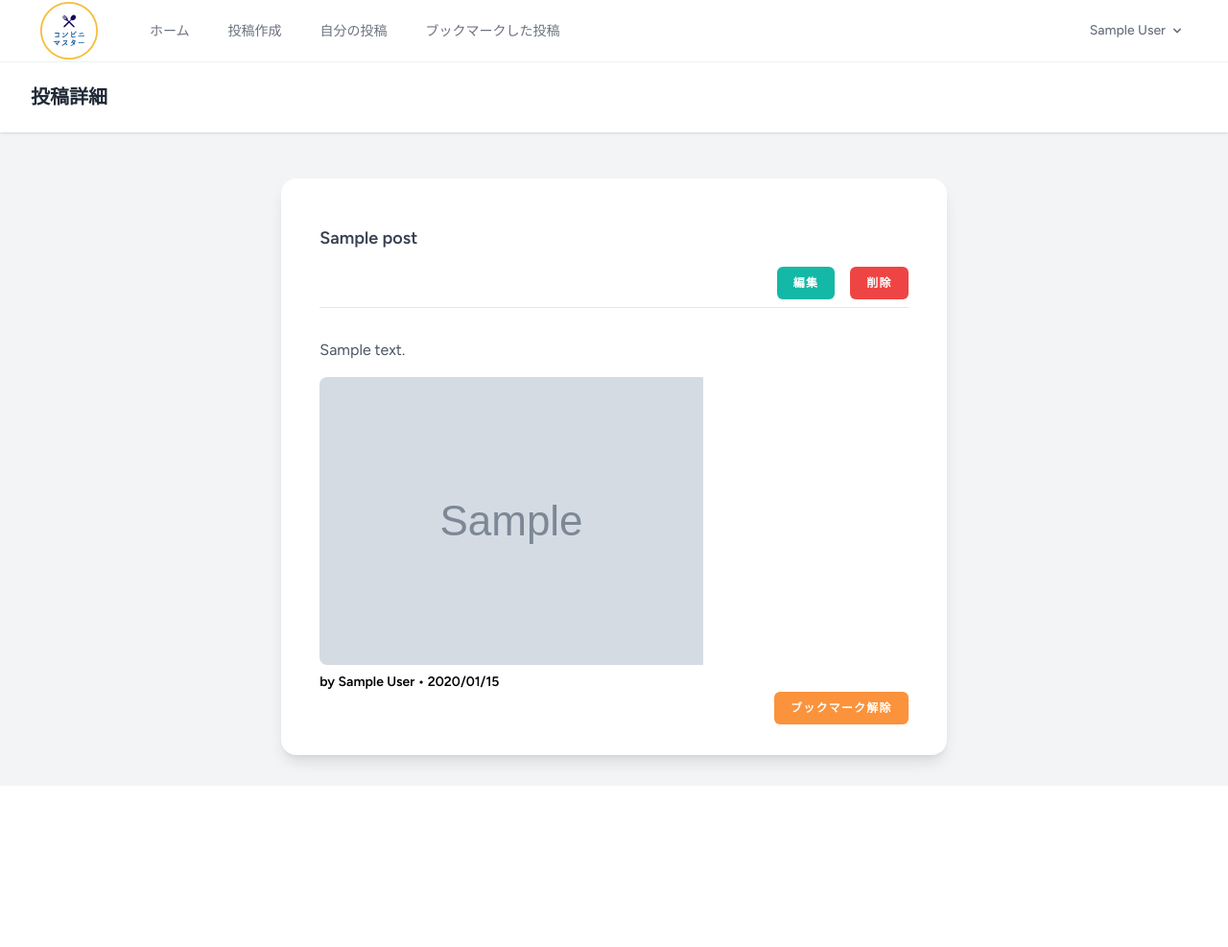
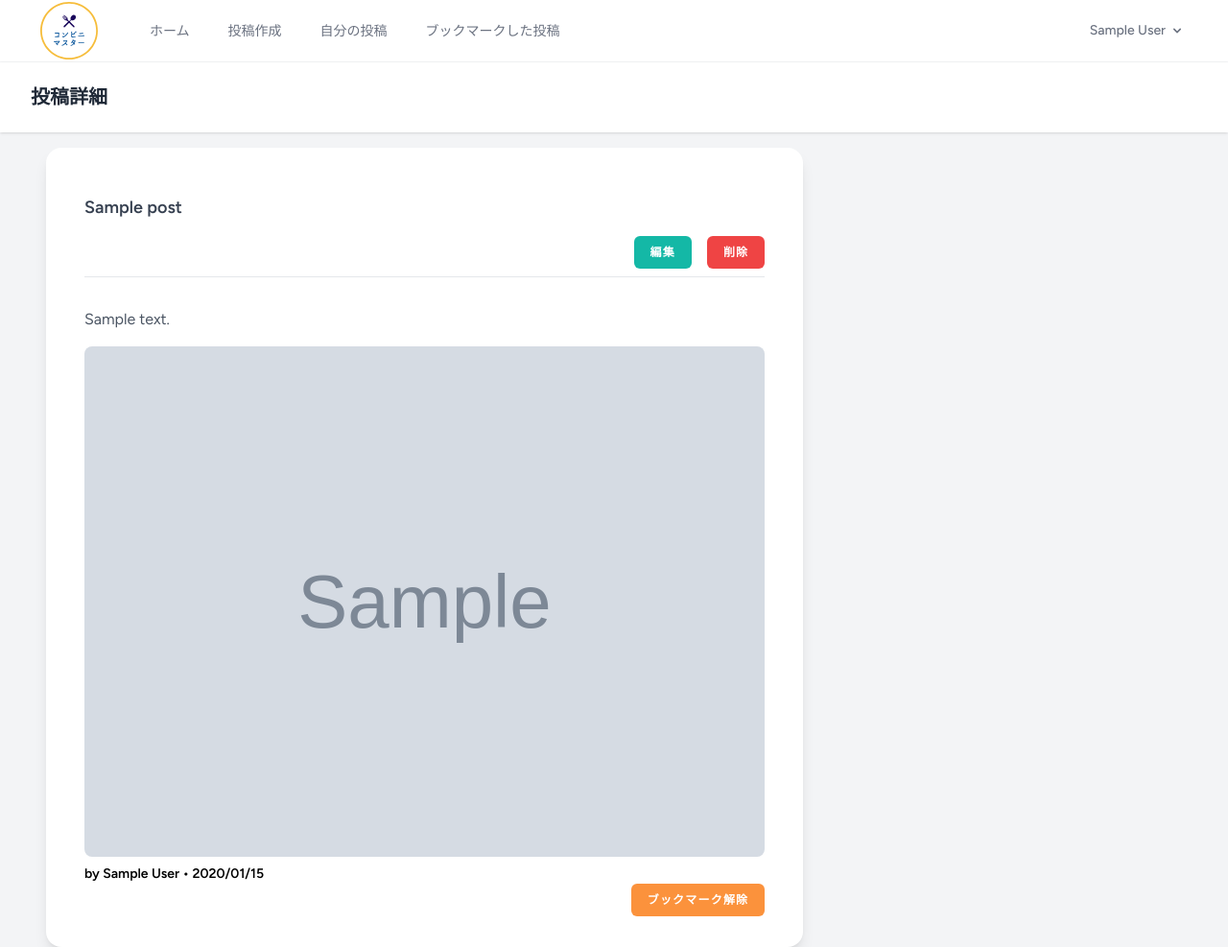
Before and after one commit to draobfrus/convenience_store_master, a Laravel app: page /post/1 in a window 1280 px wide. Shown: the whole page at 96% size. Before the commit the page ends 807 px from the top, so only its background shows below. Run offline with Laravel 9, Linux system fonts and the light colour scheme; a user stored in the database is signed in; tables that the repository leaves empty hold one stand-in row (values such as "Sample post"); grey boxes marked "Sample" are stand-in pictures; style sheets or scripts are compiled from the project's sources.

Commit message:
[Change]画像表示部分の記述を変更

```diff
--- a/resources/views/post/bookmarks.blade.php
+++ b/resources/views/post/bookmarks.blade.php
@@ -12,9 +12,9 @@
                 <div class="mb-10 md:mb-20 px-6">
                     <div class="rounded-lg bg-white group mb-2 block h-48 overflow-hidden">
                         @if($post->image)
-                            <img src="{{ $post->image }}" alt="Image">
+                            <img src="{{ $post->image }}" alt="Image" class="object-cover object-center h-full w-full">
                         @else
-                            <img alt="content" class="object-cover object-center h-full w-full" src="{{ asset('images/no_image.jpg') }}">
+                            <img alt="noImage" class="object-cover object-center h-full w-full" src="{{ asset('images/no_image.jpg') }}">
                         @endif
                     </div>
                     <h2 class="text-lg text-gray-700 font-semibold hover:underline cursor-pointer pt-4">
--- a/resources/views/post/index.blade.php
+++ b/resources/views/post/index.blade.php
@@ -26,9 +26,9 @@
                 <div class="mb-10 md:mb-20 px-6">
                     <div class="rounded-lg bg-white group mb-2 block h-48 overflow-hidden">
                         @if($post->image)
-                            <img src="{{ $post->image }}" alt="Image">
+                            <img src="{{ $post->image }}" alt="Image" class="object-cover object-center h-full w-full">
                         @else
-                            <img alt="content" class="object-cover object-center h-full w-full" src="{{ asset('images/no_image.jpg') }}">
+                            <img alt="noImage" class="object-cover object-center h-full w-full" src="{{ asset('images/no_image.jpg') }}">
                         @endif
                     </div>
                     <h2 class="text-lg text-gray-700 font-semibold hover:underline cursor-pointer pt-4">
--- a/resources/views/post/myposts.blade.php
+++ b/resources/views/post/myposts.blade.php
@@ -12,9 +12,9 @@
                 <div class="mb-10 md:mb-20 px-6">
                     <div class="rounded-lg bg-white group mb-2 block h-48 overflow-hidden">
                         @if($post->image)
-                            <img src="{{ $post->image }}" alt="Image">
+                            <img src="{{ $post->image }}" alt="Image" class="object-cover object-center h-full w-full">
                         @else
-                            <img alt="content" class="object-cover object-center h-full w-full" src="{{ asset('images/no_image.jpg') }}">
+                            <img alt="noImage" class="object-cover object-center h-full w-full" src="{{ asset('images/no_image.jpg') }}">
                         @endif
                     </div>
                     <h2 class="text-lg text-gray-700 font-semibold hover:underline cursor-pointer pt-4">
--- a/resources/views/post/show.blade.php
+++ b/resources/views/post/show.blade.php
@@ -9,9 +9,9 @@
     </x-slot>
 
     <div class="max-w-7xl mx-auto px-4 sm:px-6 lg:px-8">
-        <div class="mx-4 sm:p-8">
-            <div class="px-10 mt-4">
-                <div class="bg-white w-full md:w-2/3 mx-auto rounded-2xl px-10 py-8 shadow-lg hover:shadow-2xl transition duration-500">
+        <div class="mx-4">
+            <div class="mt-4">
+                <div class="bg-white w-full md:w-2/3 rounded-2xl px-10 py-8 shadow-lg hover:shadow-2xl transition duration-500">
                     <div class="mt-4">
                         <h1 class="text-lg text-gray-700 font-semibold hover:underline cursor-pointer">
                             {{ $post->title }}
@@ -33,9 +33,9 @@
                             <p class="mt-4 text-gray-600 py-4">{{$post->body}}</p>
                             <div class="rounded-lg bg-white group mb-2 block overflow-hidden">
                                 @if($post->image)
-                                    <img src="{{ $post->image }}" alt="Image">
+                                    <img src="{{ $post->image }}" alt="Image" class="object-cover object-center h-full w-full">
                                 @else
-                                    <img alt="content" class="object-cover object-center h-full w-full" src="{{ asset('images/no_image.jpg') }}">
+                                    <img alt="noImage" class="object-cover object-center h-full w-full" src="{{ asset('images/no_image.jpg') }}">
                                 @endif
                             </div>
                             <div class="text-sm font-semibold flex flex-row">
```
